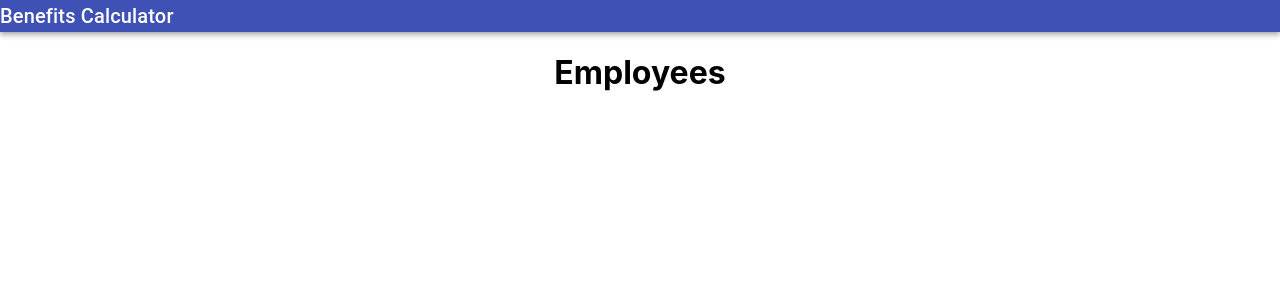
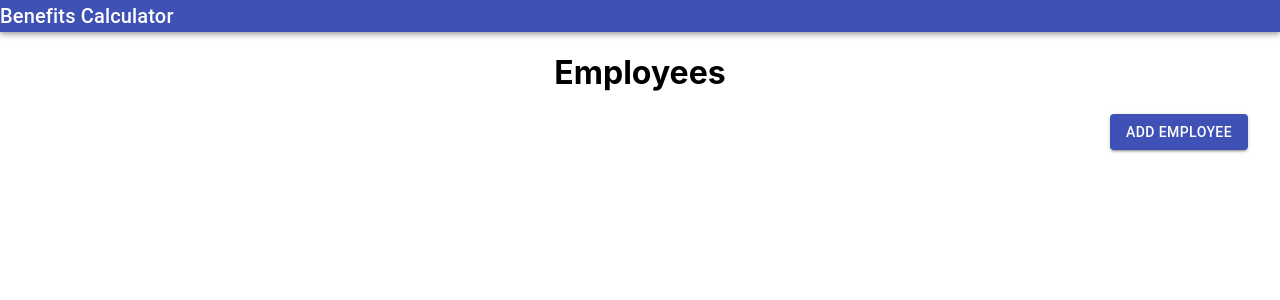
Before and after one commit to BGrebner/BenefitsCalculator, a React (Create React App) app in the folder benefits-calculator-ui/: page / in a window 1280 px wide. Shown: the top 300 px of the page. Built offline with nearby package versions, Linux system fonts and the light colour scheme.

Commit message:
add button.

```diff
--- a/benefits-calculator-ui/src/components/employeeList/EmployeeList.tsx
+++ b/benefits-calculator-ui/src/components/employeeList/EmployeeList.tsx
@@ -1,8 +1,13 @@
+import { Button } from "@material-ui/core";
 import React from "react";
 import "./employeeList.css";
 
 const EmployeeList = () => (
-    <h1 className="centered">Employees</h1>
+    <div id="employeeList">
+        <h1 className="centered">Employees</h1>
+
+        <Button className="float-right" variant="contained" color="primary">Add Employee</Button>
+    </div>
 );
 
 export default EmployeeList;
--- a/benefits-calculator-ui/src/components/employeeList/employeeList.css
+++ b/benefits-calculator-ui/src/components/employeeList/employeeList.css
@@ -1,3 +1,11 @@
 .centered {
     text-align: center;
 }
+
+.float-right {
+    float: right;
+}
+
+#employeeList {
+    margin: 0 2rem;
+}
```
